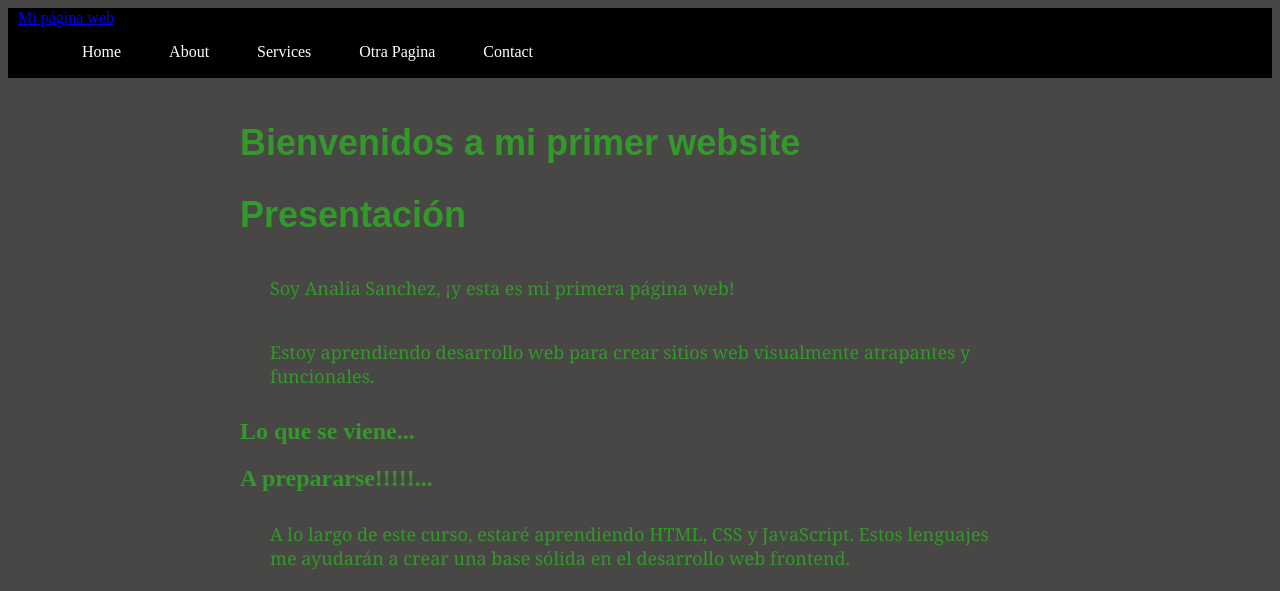
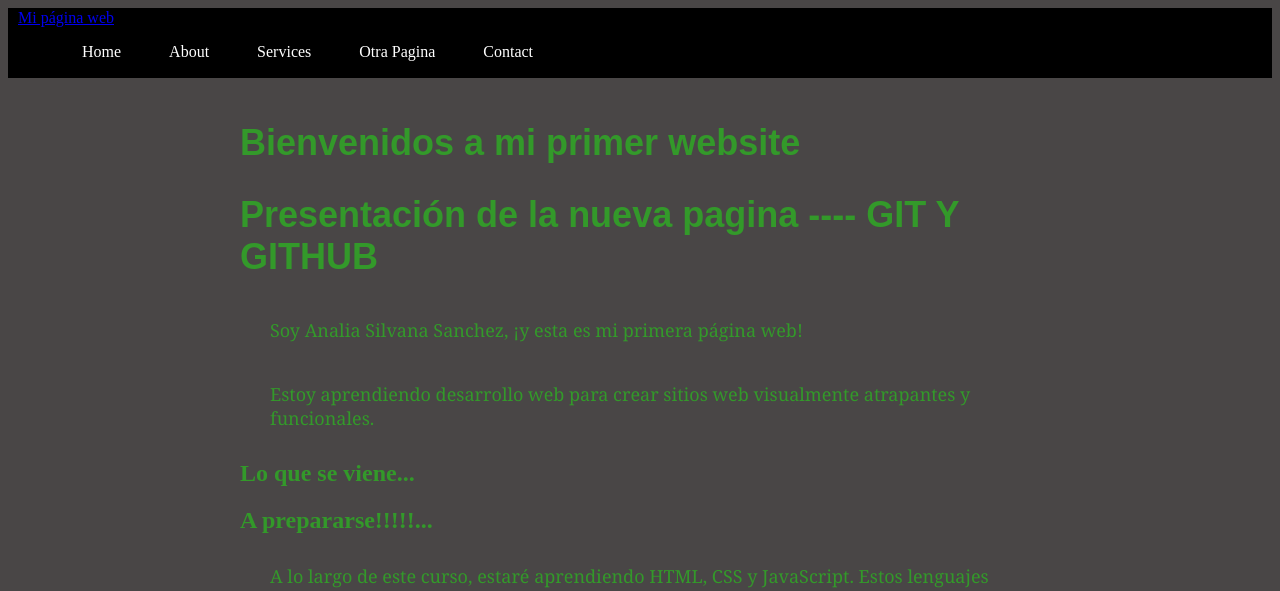
Before and after one commit to anasilsanchez/mirepositorioremoto, a plain HTML site: page index.html in a window 1280 px wide. Shown: the top 591 px of the page. Drawn offline with Linux system fonts and the light colour scheme.

Commit message:
cambios en el index.html

```diff
--- a/index.html
+++ b/index.html
@@ -33,8 +33,8 @@
   <div class="container">
     <h1>Bienvenidos a mi primer website</h1>
     <section>
-      <h1>Presentación</h1>
-      <p>Soy Analia Sanchez, ¡y esta es mi primera página web!</p>
+      <h1>Presentación de la nueva pagina ---- GIT Y GITHUB</h1>
+      <p>Soy Analia Silvana Sanchez, ¡y esta es mi primera página web!</p>
       <p>Estoy aprendiendo desarrollo web para crear sitios web visualmente atrapantes y funcionales.</p>
     </section>
     <section>
```
